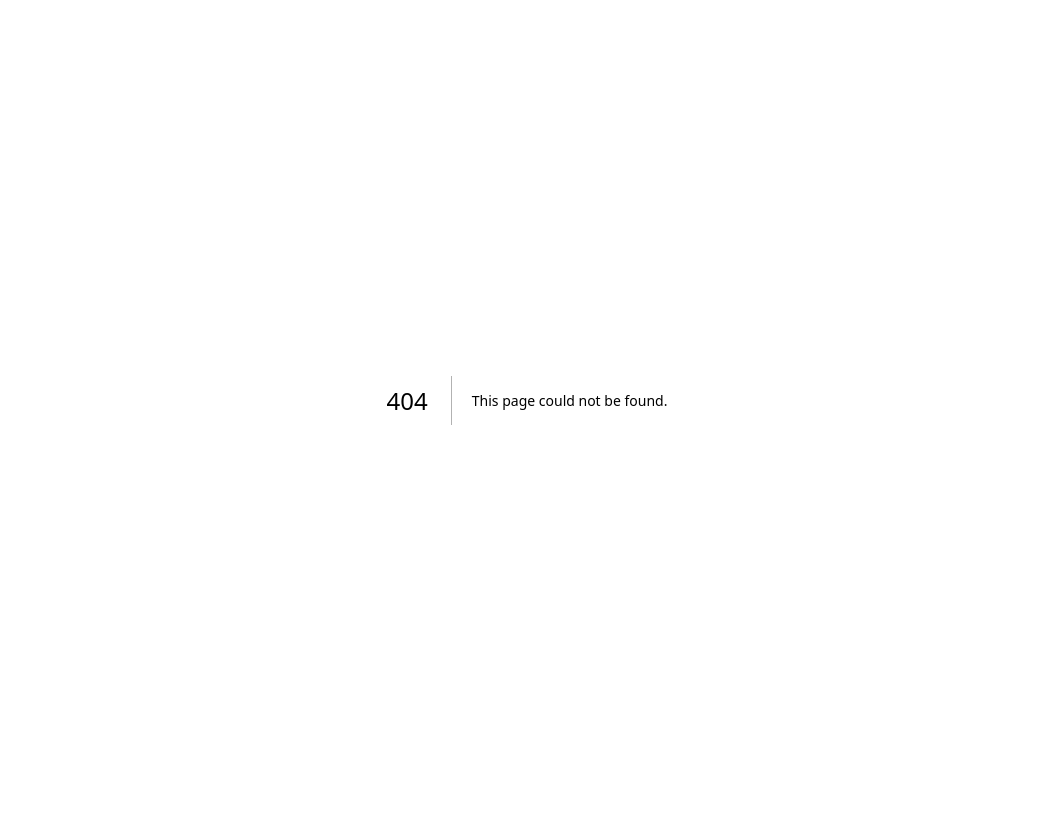
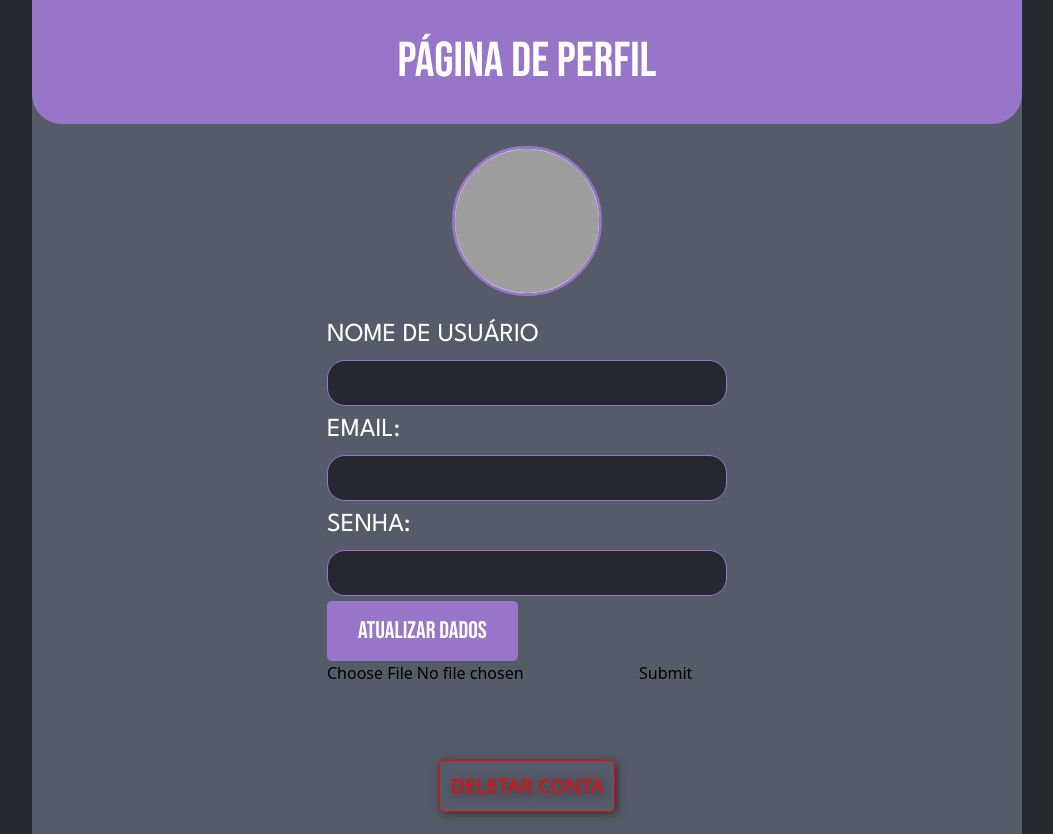
Before and after one commit to m-wolves/Travly2, a Next.js app: page /User in a window 1280 px wide. Before the commit this address had no page. Shown: the whole page, without its empty margins (113-1166 px from the left). Before the commit the page ends 800 px from the top, so only its background shows below. Built offline with nearby package versions, Linux system fonts and the light colour scheme; grey boxes are pictures that could not be loaded.

Commit message:
Add files via upload

```diff
--- /dev/null
+++ b/src/app/(main-site)/User/page.tsx
@@ -0,0 +1,87 @@
+'use client';
+
+import './user.css';
+import React, { useState } from 'react';
+
+function User() {
+  const [file, setFile] = useState<File | null>(null);
+
+  const handleFileChange = (e: React.ChangeEvent<HTMLInputElement>) => {
+    if (e.target.files && e.target.files.length > 0) {
+      setFile(e.target.files[0]);
+    }
+  };
+
+  const handleUpload = (e: React.FormEvent) => {
+    e.preventDefault();
+
+    if (!file) {
+      alert('Selecione uma imagem primeiro!');
+      return;
+    }
+
+    const formData = new FormData();
+    formData.append('imagem', file);
+  };
+
+  return (
+    <main>
+      <div className="caixa-conteudo">
+        <div className="nome-perfil">
+          <h1>Página de Perfil</h1>
+        </div>
+
+        <div className="conteudo">
+          <div className="avatar-sair">
+            <div className="avatar">
+              <img src="/path/to/default-avatar.jpg" alt="Avatar do Usuário" />
+            </div>
+          </div>
+
+          <div className="perfil-sair">
+            <div className="perfil-form">
+
+              {/* Formulário de dados */}
+              <form method="post" className="form-perfil">
+                <label htmlFor="user">NOME DE USUÁRIO</label>
+                <input type="text" name="user" id="user" />
+
+                <label htmlFor="email">EMAIL:</label>
+                <input type="email" name="email" id="email" />
+
+                <label htmlFor="password">SENHA:</label>
+                <input type="password" name="password" id="password" />
+
+                <div className="atualizar-dados">
+                  <input type="submit" name="UPDATE" value="ATUALIZAR DADOS" />
+                </div>
+              </form>
+
+              {/* Upload da foto */}
+              <form onSubmit={handleUpload}>
+                <input type="file" name="imagem" onChange={handleFileChange} className='atualizar-foto' />
+                <input type="submit" />
+              </form>
+            </div>
+          </div>
+
+          {/* Botão de deletar conta */}
+          <div>
+            <form onSubmit={(e) => {
+              e.preventDefault();
+              const confirma = window.confirm('Tem certeza que deseja deletar sua conta?');
+              if (confirma) {
+                // Lógica de exclusão da conta
+                console.log('Conta deletada');
+              }
+            }}>
+              <input type="submit" name="delete" value="DELETAR CONTA" className="deletar-conta" />
+            </form>
+          </div>
+        </div>
+      </div>
+    </main>
+  );
+}
+
+export default User;
--- /dev/null
+++ b/src/app/(main-site)/User/user.css
@@ -0,0 +1,190 @@
+* {
+    margin: 0;
+    padding: 0;
+}
+
+/* conteudo todo */
+body {
+    background-color: var(--colorBackground);
+    /* medium gray */
+}
+
+/* .btn-voltar img {
+    position: absolute;
+    top: 150px;
+    left: 300px;
+    background-color: var(--colorBackground);
+    color: var(--white);
+    font-size: 16px;
+    border: none;
+    padding: 10px 20px;
+    border-radius: 5px;
+    cursor: pointer;
+    transition: background-color 0.3s ease;
+    width: 40px;
+    height: auto;
+    border-radius: 200px;
+    object-fit: cover;
+}
+
+.btn-voltar:hover {
+    background-color: var(--hover_purple);
+}
+*/
+
+.caixa-conteudo {
+    margin: 0 auto;
+    width: 100vw;
+    max-width: 990px;
+    background-color: var(--colorMainComponentBackground);
+}
+
+.avatar {
+    display: flex;
+    flex-direction: column;
+    align-items: center;
+    margin-bottom: 20px;
+}
+
+.avatar img {
+    width: 150px;
+    height: 150px;
+    border-radius: 50%;
+    border: 3px solid var(--colorMainPurple);
+    object-fit: cover;
+    background-color: var(--colorWhite);
+}
+
+.perfil-sair {
+    display: flex;
+    gap: 120px;
+    margin-bottom: 75px;
+}
+
+.img-sair {
+    display: flex;
+}
+
+.conteudo {
+    display: flex;
+    flex-direction: column;
+    align-items: center;
+    padding: 22px;
+}
+
+.nome-perfil {
+    background-color: var(--colorMainPurple);
+    text-align: center;
+    border-radius: 0px 0px 30px 30px;
+    padding: 25px;
+}
+
+.nome-perfil h1 {
+    font-weight: normal;
+    font-size: 49px;
+    color: var(--colorWhite);
+    font-family: var(--fontTitle);
+}
+
+.form-perfil {
+    display: flex;
+    flex-direction: column;
+
+}
+
+.form-perfil p input {
+    margin-bottom: 30px;
+}
+
+.form-perfil label {
+    font-family: var(--fontText);
+    font-size: 26px;
+    color: var(--colorWhite);
+    font-weight: 400;
+}
+
+input[type="text"],
+input[type="email"],
+input[type="password"] {
+    width: 400px;
+    padding: 10px;
+    margin: 5px 0;
+    border: 1px solid var(--colorMainPurple);
+    border-radius: 18px;
+    background-color: var(--colorBackground);
+    color: var(--white);
+    font-family: var(--fontText);
+}
+
+.atualizar-dados input {
+    font-family: var(--fontTitle);
+    font-weight: normal;
+    color: var(--colorWhite);
+    background-color: var(--colorMainPurple);
+    font-size: 24px;
+    border: none;
+    padding: 12px 31px;
+    border-radius: 5px;
+    cursor: pointer;
+    transition: background-color 0.3s ease;
+}
+
+.deletar-conta {
+    background-color: var(--colorMainComponentBackground);
+    color: red;
+    border: 1px solid red;
+    padding: 10px 20px;
+    border-radius: 5px;
+    cursor: pointer;
+    font-family: var(--text);
+    transition: background-color 0.3s ease;
+    width: auto;
+    padding: 10px;
+    font-size: 20px;
+    box-shadow: 2px 2px 10px rgb(49, 49, 49);
+    text-shadow: 2px 2px 10px rgb(49, 49, 49);
+}
+
+.deletar-conta:hover {
+    background-color: red;
+    color: var(--white);
+}
+
+.avatar-sair{
+    display: flex;
+    gap: 70px;
+}
+
+.logout {
+    display: flex;
+    align-items: center;
+    gap: 10px;
+
+}
+
+.logout img {
+    width: 31px;
+    height: 27px;
+    object-fit: cover;
+}
+
+
+.logout button {
+    background-color: var(--colorDarkComponentBackground);
+    color: var(--colorWhite);
+    font-size: 20px;
+    border: none;
+    padding: 10px 20px;
+    border-radius: 5px;
+    cursor: pointer;
+    font-family: var(--fontText);
+    transition: background-color 0.3s ease;
+}
+
+.logout button:hover {
+    background-color: var(--colorLightComponentBackground);
+}
+
+.logout button:active {
+    background-color: var(--colorHoverPurple);
+}
```
